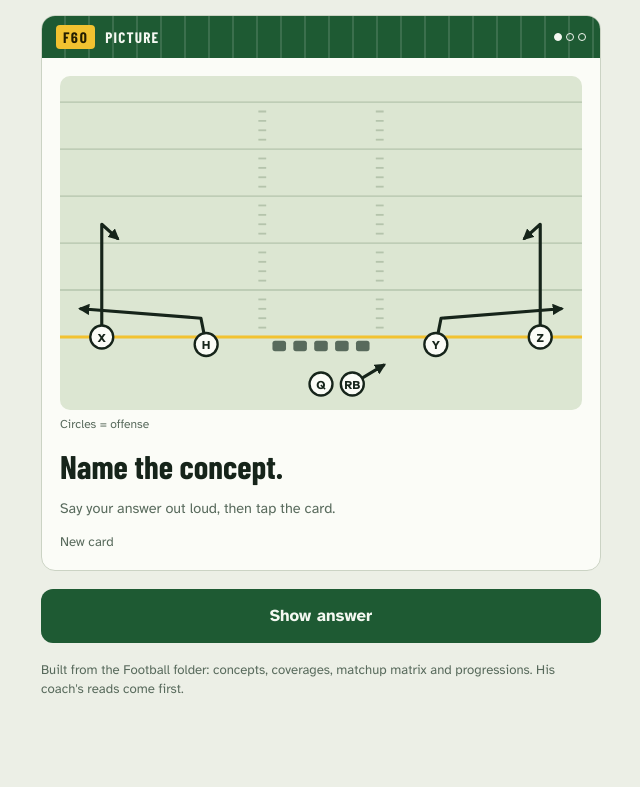
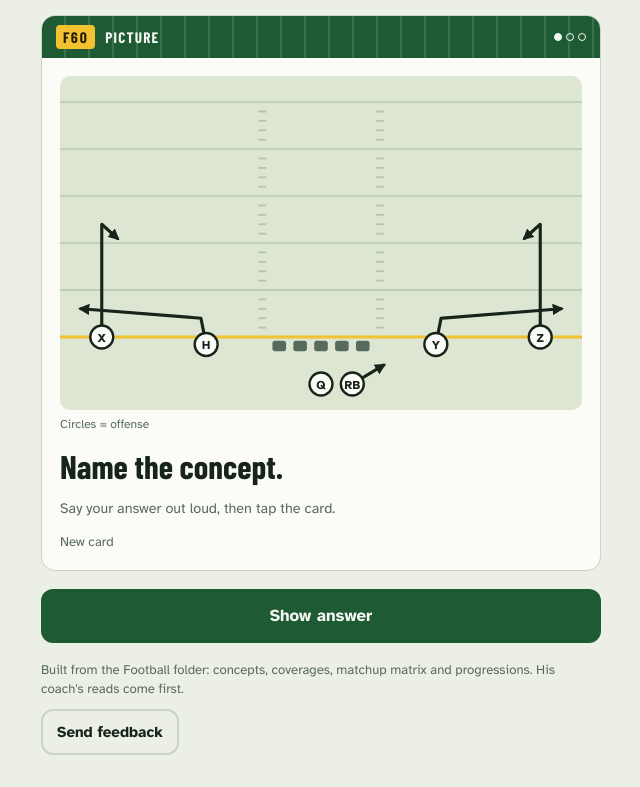
Before and after one commit to qmcclellan/iceman-qb-cards, a plain HTML site: page index.html in a window 1280 px wide. Shown: the part 382-1169 px from the top of the page, without its empty margins (319-959 px from the left). Before the commit the page ends 1113 px from the top, so only its background shows below. Drawn offline with nearby package versions, Linux system fonts and the light colour scheme; a web font is replaced by a local one.

Commit message:
Point the feedback button at the AWS feedback API
Co-Authored-By: Claude Opus 5.5 <noreply@anthropic.com>

```diff
--- a/index.html
+++ b/index.html
@@ -712,7 +712,7 @@ document.addEventListener("keydown", e => {
 /* ---------- Feedback (shows up when FEEDBACK_URL is set) ---------- */
 // Shared feedback API (AWS API Gateway + Lambda), used by this app and the Coach Playbook.
 // Paste the full URL ending in /feedback. Empty = no feedback button.
-const FEEDBACK_URL = "";
+const FEEDBACK_URL = "https://y2bnztejk2.execute-api.us-east-2.amazonaws.com/feedback";
 const APP_ID = "iceman-qb-cards";
 if (FEEDBACK_URL) $("fbOpen").hidden = false;
 $("fbOpen").onclick = () => { $("fbPanel").hidden = false; $("fbMsg").textContent = ""; $("fbText").focus(); };
```
